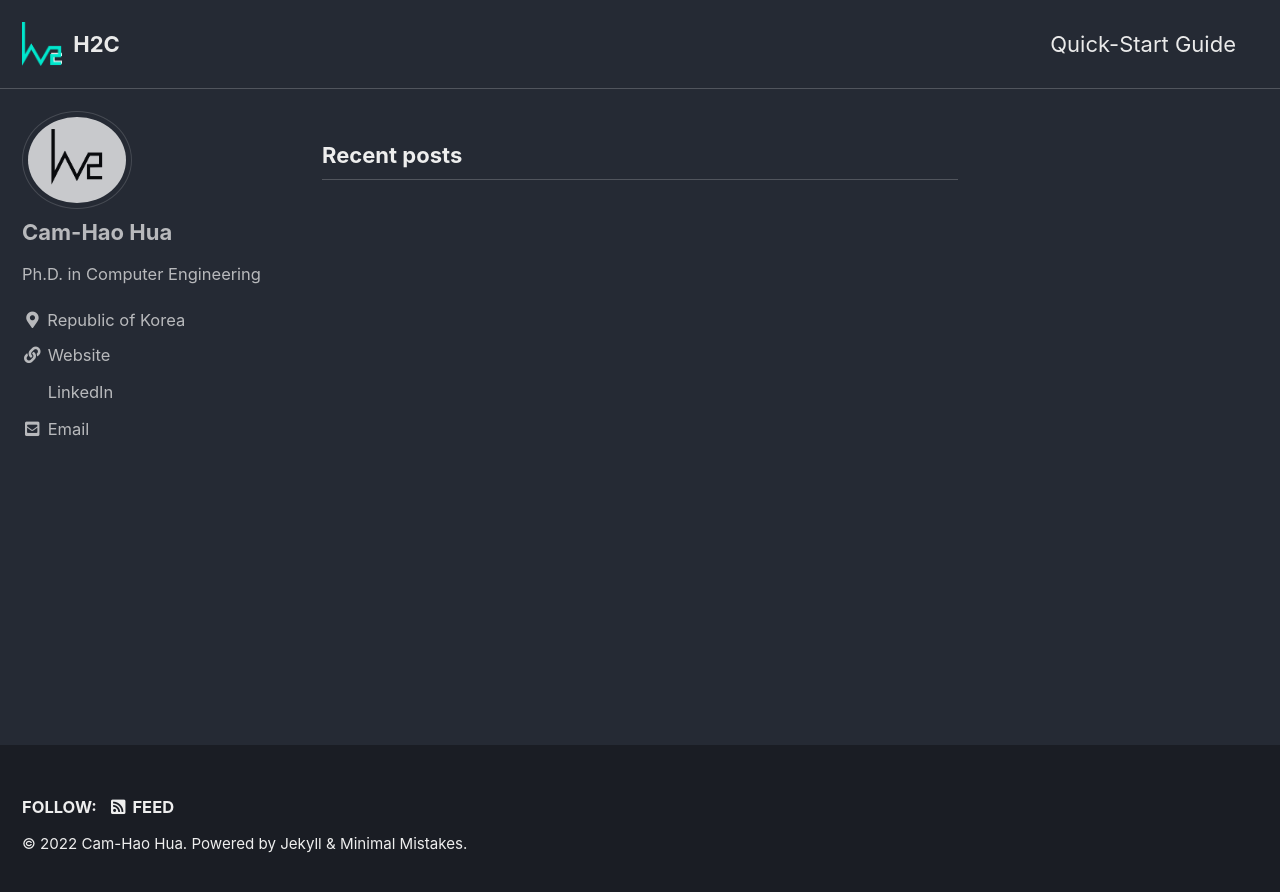
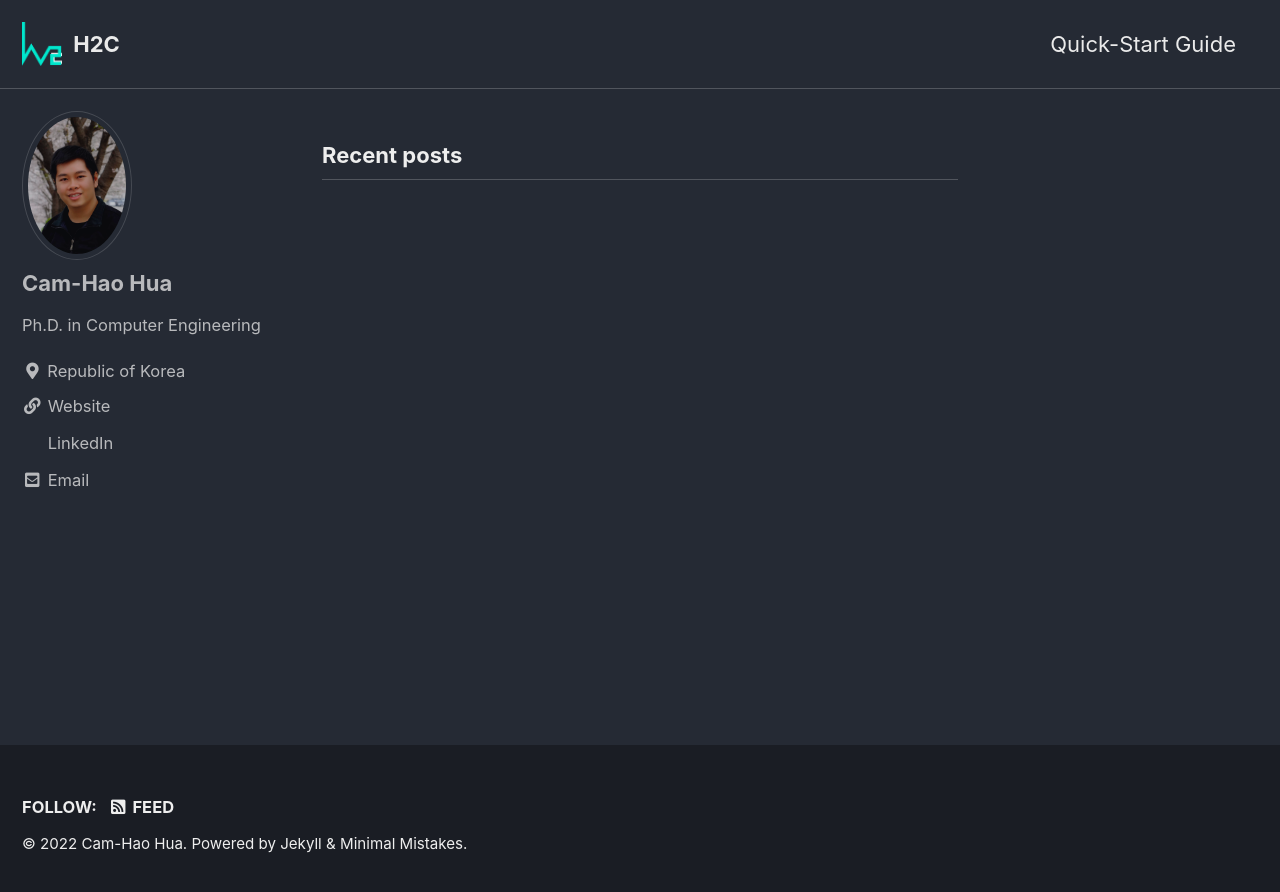
Before and after one commit to camhao168/camhao168.github.io, a Jekyll site: the page built from index.html, in a window 1280 px wide. Shown: the top 892 px of the page. Built offline with Jekyll 4.4.1, drawn with Linux system fonts in a browser that asks for light colours; cached includes are drawn as plain includes; the list of posts is cut into pages by our own code.

Commit message:
Update _config.yml

```diff
--- a/_config.yml
+++ b/_config.yml
@@ -105,7 +105,7 @@ analytics:
 # Site Author
 author:
   name             : "Cam-Hao Hua"
-  avatar           : "/assets/images/h2c_logo.png" # path of avatar image, e.g. "/assets/images/bio-photo.jpg"
+  avatar           : "/assets/images/bio_photo.jpg" # path of avatar image, e.g. "/assets/images/bio-photo.jpg"
   bio              : "Ph.D. in Computer Engineering"
   location         : "Republic of Korea"
   email            : "huacamhao (at) gmail (dot) com"
```
